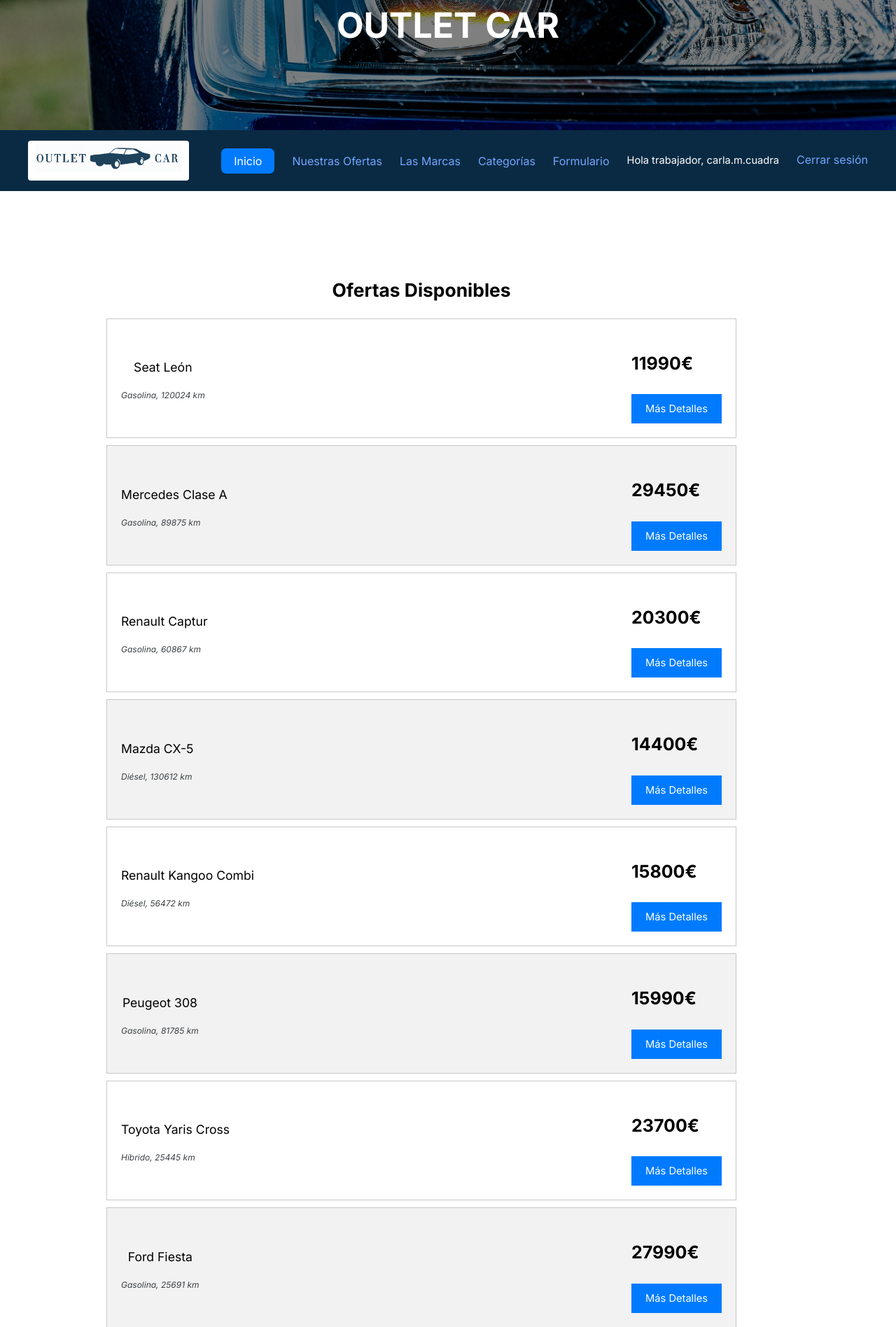
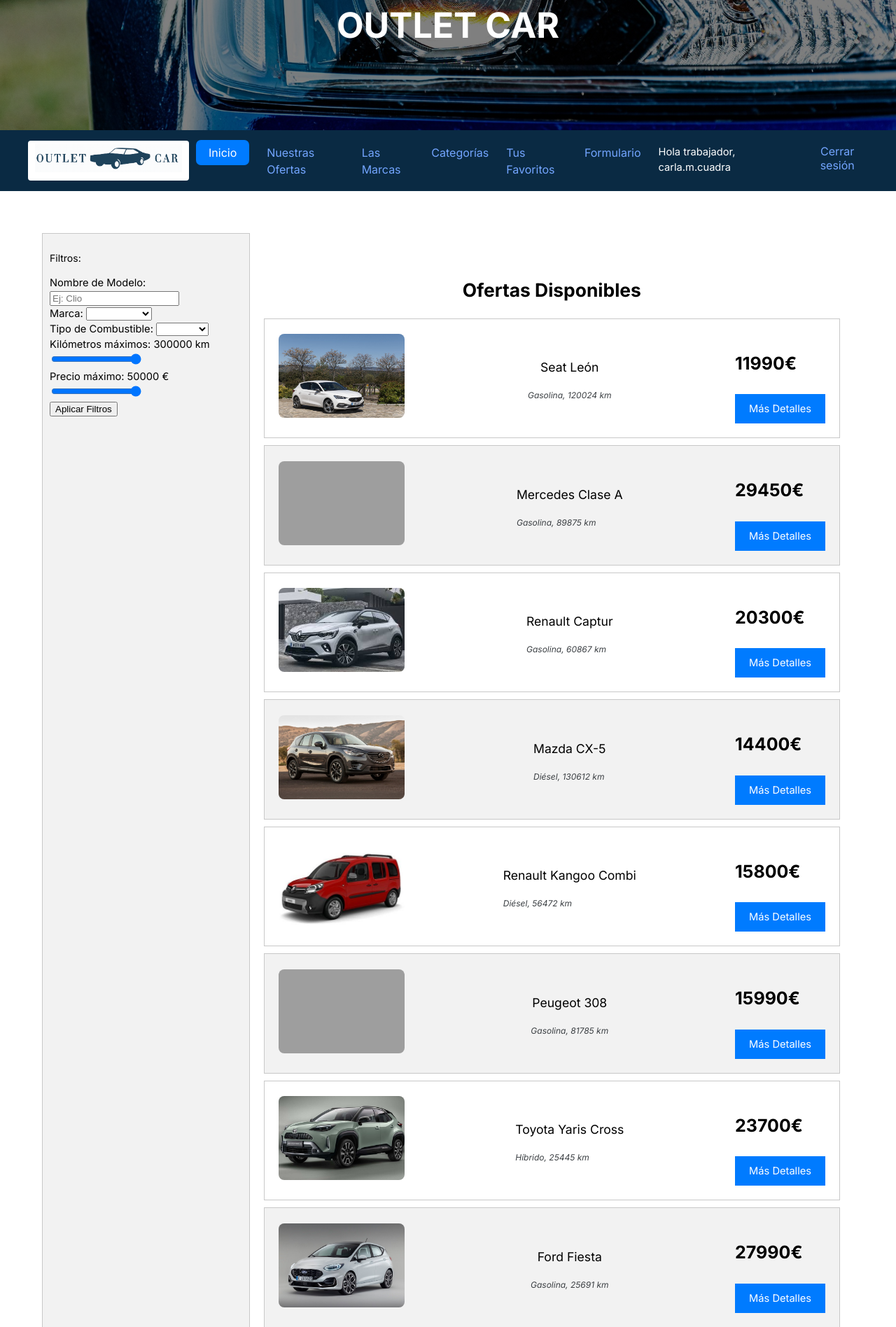
Before and after one commit to carlamanterola/proyectoOutletCar, a Django app: page /appOutletCar/ofertas/ in a window 1280 px wide. Shown: the part 134-2030 px from the top of the page at 70% size. Run offline with Django 5.2, Linux system fonts and the light colour scheme; a user stored in the database is signed in; data comes from the database, SQL or seed files in the repository; both versions use the stored data as it was after the commit; grey boxes are pictures that could not be loaded.

Commit message:
Modificado Estilo Favoritos + Cambios Filtros Oferta

```diff
--- a/appOutletCar/static/css/estilos.css
+++ b/appOutletCar/static/css/estilos.css
@@ -552,3 +552,24 @@ body.fade-out {
     color: rgb(0, 0, 0);
     text-align: center;
 }
+
+.elemento img {
+    width: 180px;
+    height: 120px;
+    object-fit: cover;
+    border-radius: 8px;
+}
+
+.contenedor-l-ofert {
+    margin: 0;
+    display: flex;
+    justify-content: center;
+
+}
+
+.filtros {
+    width: 30%;
+    background-color: #F2F2F2;
+    border: 1px solid #C8C8C8;
+    padding: 10px;
+}
--- a/appOutletCar/templates/base.html
+++ b/appOutletCar/templates/base.html
@@ -29,6 +29,9 @@
                     <li><a href={% url 'lista_ofertas' %}>Nuestras Ofertas</a></li>
                     <li><a href={% url 'visualizar_marcas' %}>Las Marcas</a></li>
                     <li><a href={% url 'lista_categorias' %}>Categorías</a></li>
+                    {% if user.is_authenticated %}
+                        <li><a href={% url 'lista_favoritos' %}>Tus Favoritos</a></li>
+                    {% endif %}
                     {% if user.is_staff %}
                         <li><a href={% url 'procesar_form' %}>Formulario</a></li>
                     {% endif %}
--- a/appOutletCar/templates/lista_ofertas.html
+++ b/appOutletCar/templates/lista_ofertas.html
@@ -3,13 +3,67 @@
 {% block title %}Outlet Car - Ofertas{% endblock %}
 
 {% block content %}
+<div class = "contenedor-l-ofert">
+    <div class="filtros">
+        <p>Filtros:</p>
+
+        <div>
+            <label for="filtroNombre">Nombre de Modelo: </label>
+            <input type="search" id="filtroNombre" placeholder="Ej: Clio">
+        </div>
+
+        <div>
+            <label for="filtroMarca">Marca: </label>
+            <select id="filtroMarca">
+                <option value=""></option>
+                {% for marca in lista_marcas %}
+                    <option value="{{ marca.nomMarca }}">{{ marca.nomMarca }}</option>
+                {% endfor %}
+            </select>
+        </div>
+
+        <div>
+            <label for="filtroCombustible">Tipo de Combustible: </label>
+            <select id="filtroCombustible">
+                <option value=""></option>
+                {% for c in lista_combustibles %}
+                    <option value="{{ c.nomCombustible }}">{{ c.nomCombustible }}</option>
+                {% endfor %}
+            </select>
+        </div>
+
+        <div>
+            <label for="filtroKm">
+            Kilómetros máximos: <span id="kmValor">300000</span> km
+            </label>
+            <input type="range" id="filtroKm" min="0" max="300000" step="5000" value="300000">
+        </div>
+
+        <div>
+            <label for="filtroPrecio">
+            Precio máximo: <span id="precioValor">50000</span> €
+            </label>
+            <input type="range" id="filtroPrecio" min="0" max="50000" step="1000" value="50000">
+        </div>
+
+        <input type="button" id="aplicarFiltros" value="Aplicar Filtros">
+
+    </div>
     <div class = 'contenedorLista'>
         <h2 class = titulo>Ofertas Disponibles</h2>
-    {%comment %} Lista de todas las ofertas. ACTUALMENTE: solo precio. {% endcomment %}
         {% if lista_ofertas %}
             <ul class = 'lista'>
             {% for o in lista_ofertas %}
-            <li class="elemento">
+                <li class="elemento"
+                    data-modelo="{{ o.oferta.modelo }}"
+                    data-marca="{{ o.oferta.idMarca.nomMarca }}"
+                    data-combustible="{{ o.oferta.idCombustible.nomCombustible }}"
+                    data-km="{{ o.oferta.km }}"
+                    data-precio="{{ o.precio }}">
+
+                    <div class = "foto-oferta">
+                        <img src="{{ o.oferta.foto.url }}">
+                    </div>
                     <div>
                         <p class="nombre">{{ o.oferta.idMarca.nomMarca }} {{ o.oferta.modelo }}</p>
                         <p class="detalles">{{ o.oferta.idCombustible.nomCombustible }}, {{ o.oferta.km }} km</p>
@@ -25,4 +79,5 @@
             <p>No hay ofertas creadas.</p>
         {%endif%}
     </div>
+</div>
 {% endblock content %}
--- a/appOutletCar/views.py
+++ b/appOutletCar/views.py
@@ -12,8 +12,14 @@ import random
 
 # Devuelve una lista de ofertas
 def index_ofertas(request):
-    ofertas = get_list_or_404(Oferta)
-    context = {'lista_ofertas': ofertas}
+    ofertas = Oferta.objects.select_related(
+        'oferta', 'oferta__idMarca', 'oferta__idCombustible'
+    ).all()
+
+    marcas = Marca.objects.all()
+    combustibles = Combustible.objects.all()
+    context = {'lista_ofertas': ofertas,'lista_marcas': marcas, 'lista_combustibles': combustibles}
+
     return render(request, 'lista_ofertas.html', context)
 
 # Devuelve los detalles de una oferta en concreto según ID
```
Also changed, not shown: appOutletCar/static/js/lista_ofertas.js (added, +38 -0 lines), appOutletCar/templates/lista_favoritos.html (+15 -6 lines), appOutletCar/templates/detalle_oferta.html (indentation only), db.sqlite3. Lines whose indentation alone changed are shown as unchanged.
